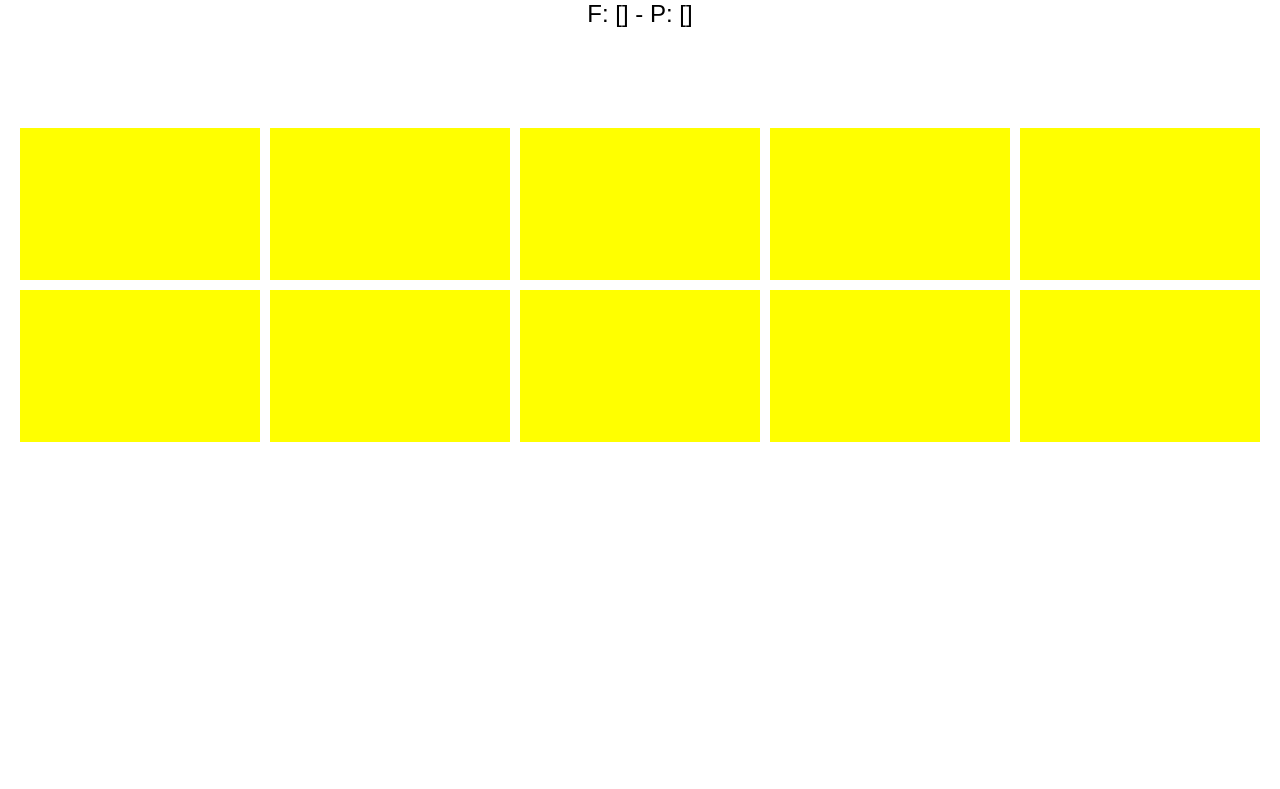
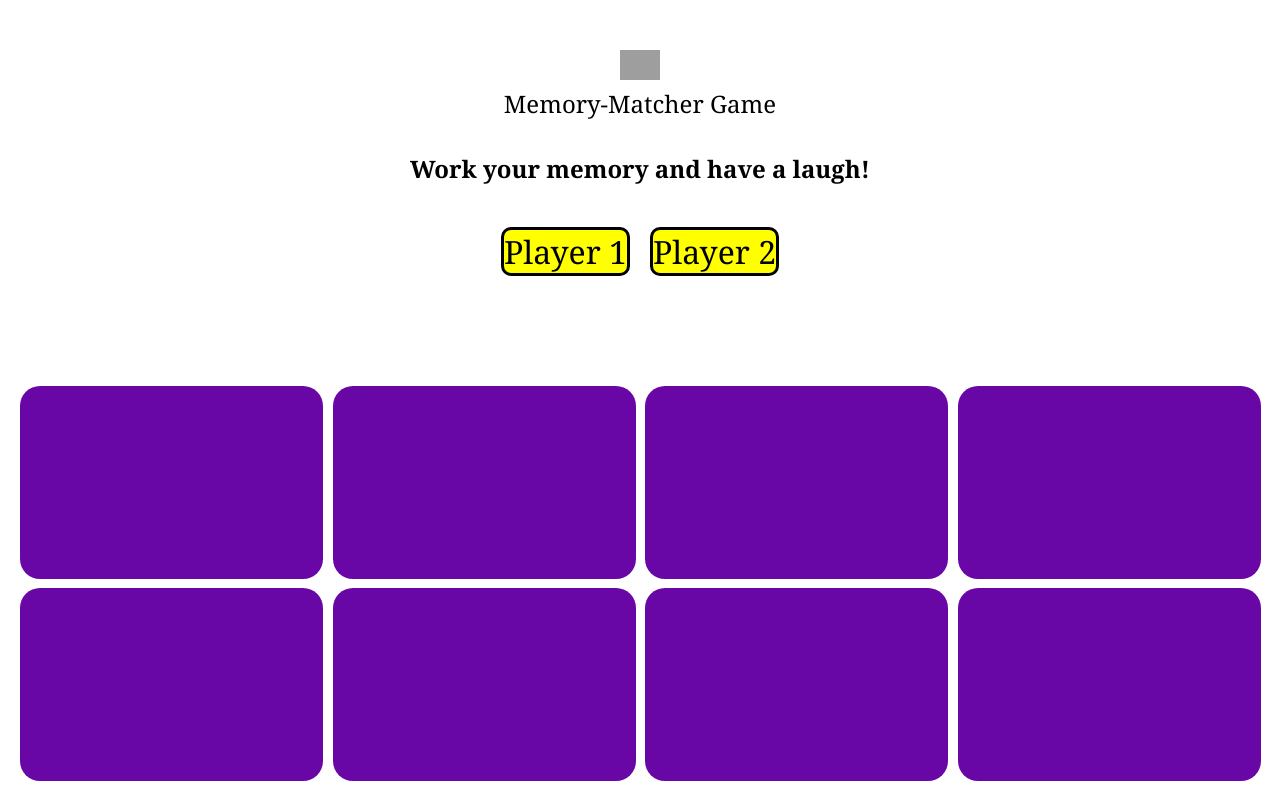
Before and after one commit to aisha-gregg/meme-match, a React (Create React App) app: page /game in a window 1280 px wide. Shown: the top 789 px of the page. Built offline with nearby package versions, Linux system fonts and the light colour scheme; grey boxes are pictures that could not be loaded.

Commit message:
add logo and player icon component

```diff
--- a/src/App.css
+++ b/src/App.css
@@ -1,16 +1,6 @@
 .App {
   text-align: center;
-}
-
-.App-logo {
-  height: 40vmin;
-  pointer-events: none;
-}
-
-@media (prefers-reduced-motion: no-preference) {
-  .App-logo {
-    animation: App-logo-spin infinite 20s linear;
-  }
+  margin-top: 50px;
 }
 
 .App-header {
@@ -21,17 +11,10 @@
   align-items: center;
   justify-content: center;
   font-size: calc(10px + 2vmin);
+  border: 1px solid black;
+  border-bottom: 1px;
 }
 
 .App-link {
   color: #61dafb;
 }
-
-@keyframes App-logo-spin {
-  from {
-    transform: rotate(0deg);
-  }
-  to {
-    transform: rotate(360deg);
-  }
-}
--- a/src/components/Card.jsx
+++ b/src/components/Card.jsx
@@ -4,13 +4,14 @@ import classNames from "classnames/bind";
 
 const cx = classNames.bind(styles);
 
-export function Card({ image, onClick, isRevealed }) {
+export function Card({ image, onClick, isRevealed, isMatched }) {
   return (
     <>
       <div className={cx("scene")} onClick={onClick}>
         <div
           className={cx("card", {
             "is-flipped": !isRevealed,
+            "is-matched": isMatched,
           })}
         >
           <div className={cx("card-face", "card-front")}>
--- a/src/components/Header.jsx
+++ b/src/components/Header.jsx
@@ -5,6 +5,12 @@ import { Link } from "react-router-dom";
 export function Header() {
   return (
     <div className={styles.header}>
+      <div className={styles.border}>
+        <img
+          className={styles.logo}
+          src="https://img.icons8.com/ios/50/000000/for-experienced.png"
+        />
+      </div>
       Memory-Matcher Game
       <h4> Work your memory and have a laugh!</h4>
     </div>
--- a/src/components/MemeRepository.js
+++ b/src/components/MemeRepository.js
@@ -2,14 +2,11 @@ export class MemeRepository {
   async findAll() {
     return [
       { id: "1a", image: "meme1a.jpg" },
-
       { id: "2a", image: "meme2a.jpg" },
-
       { id: "3a", image: "meme3a.jpg" },
-
       { id: "4a", image: "meme4a.jpeg" },
-
       { id: "5a", image: "meme5a.jpeg" },
+      { id: "7a", image: "meme7.jpg" },
     ];
   }
 }
--- /dev/null
+++ b/src/components/PlayerIcon.jsx
@@ -0,0 +1,11 @@
+import React from "react";
+import styles from "./icon.module.css";
+
+export function PlayerIcon() {
+  return (
+    <div className={styles.box}>
+      <div className={styles.icon}>Player 1</div>
+      <div className={styles.icon}>Player 2</div>
+    </div>
+  );
+}
--- a/src/components/card.module.css
+++ b/src/components/card.module.css
@@ -23,8 +23,9 @@
 }
 
 .card-back {
-  background-color: var(--secondary-color);
+  background-color: hsl(277, 92%, 34%);
   transform: rotateY(180deg);
+  border-radius: 20px;
 }
 
 .image {
@@ -35,3 +36,21 @@
 .is-flipped {
   transform: translateX(-100%) rotateY(-180deg);
 }
+
+.is-matched {
+  animation: pulse 0.5s;
+
+  transition-delay: 0.3s;
+}
+
+@keyframes pulse {
+  0% {
+    transform: scale(1);
+  }
+  50% {
+    transform: scale(1.2);
+  }
+  80% {
+    transform: scale(1);
+  }
+}
--- a/src/components/header.module.css
+++ b/src/components/header.module.css
@@ -1,4 +1,13 @@
 header {
+  margin-top: 20px;
   display: flex;
   justify-content: left;
+  border: 2px solid black;
+  border-bottom: 10px;
+  color: var(--secondary-color);
 }
+
+.logo {
+  max-width: 40px;
+  max-height: 40px;
+}
--- /dev/null
+++ b/src/components/icon.module.css
@@ -0,0 +1,13 @@
+.icon {
+  border: 3px solid black;
+  border-radius: 10px;
+  max-width: 150px;
+  margin: 10px;
+  font-size: xx-large;
+  background-color: var(--secondary-color);
+}
+
+.box {
+  display: flex;
+  justify-content: center;
+}
--- a/src/index.css
+++ b/src/index.css
@@ -1,6 +1,6 @@
 body {
   margin: 0;
-  font-family: sans-serif;
+  font-family: Georgia, "Times New Roman", Times, serif;
   -webkit-font-smoothing: antialiased;
   -moz-osx-font-smoothing: grayscale;
   background-color: var(--primary-color);
--- a/src/pages/Game.jsx
+++ b/src/pages/Game.jsx
@@ -4,6 +4,8 @@ import classNames from "classnames/bind";
 import { useState } from "react";
 import { MemeRepository } from "../components/MemeRepository";
 import { Card } from "./../components/Card";
+import { Header } from "../components/Header";
+import { PlayerIcon } from "../components/PlayerIcon";
 
 const cx = classNames.bind(styles);
 
@@ -11,6 +13,7 @@ export function Game() {
   const [memes, setMemes] = useState([]);
   const [flippedMemes, setFlippedMemes] = useState([]);
   const [peekedMemes, setPeekedMemes] = useState([]);
+  let max = 2;
 
   useEffect(() => {
     fetchMemes();
@@ -23,7 +26,10 @@ export function Game() {
   async function fetchMemes() {
     const memeRepository = new MemeRepository();
     const memes = await memeRepository.findAll();
-    const duplicatedMemes = [...memes, ...memes];
+    const duplicatedMemes = Array.from(
+      { length: max },
+      (key, value) => value + 1
+    ).reduce((previous) => [...previous, ...memes], []);
 
     const randomizedDuplicatedMemes = getRandomizedArray(duplicatedMemes);
     setMemes(randomizedDuplicatedMemes);
@@ -42,7 +48,7 @@ export function Game() {
   }
 
   function checkMatched() {
-    if (peekedMemes.length < 2) {
+    if (peekedMemes.length < max) {
       return;
     }
 
@@ -66,15 +72,17 @@ export function Game() {
 
   return (
     <>
-      F: {JSON.stringify(flippedMemes)} - P: {JSON.stringify(peekedMemes)}
+      <Header></Header>
+      <PlayerIcon></PlayerIcon>
       <div className={cx("gameBoard")}>
         {memes.map((meme, index) => (
           <Card
             key={index}
             isRevealed={isRevealed(index)}
+            isMatched={isFlipped(index)}
             image={meme.image}
             onClick={() => {
-              if (!isRevealed(index)) {
+              if (!isRevealed(index) && peekedMemes.length < max) {
                 peek({ index, id: meme.id });
               }
             }}
--- a/src/pages/game.module.css
+++ b/src/pages/game.module.css
@@ -1,10 +1,10 @@
 .gameBoard {
   display: grid;
-  grid-template-columns: repeat(auto-fit, minmax(200px, 1fr));
+  grid-template-columns: repeat(auto-fit, minmax(250px, 1fr));
   margin-top: 100px;
   margin-left: 20px;
   margin-right: 20px;
-  grid-template-rows: repeat(5, 1fr);
+  grid-template-rows: repeat(4, 1fr);
   grid-gap: 10px;
   height: 100vh;
   padding: var(--medium);
```
Also changed, not shown: public/meme7.jpg (added).
